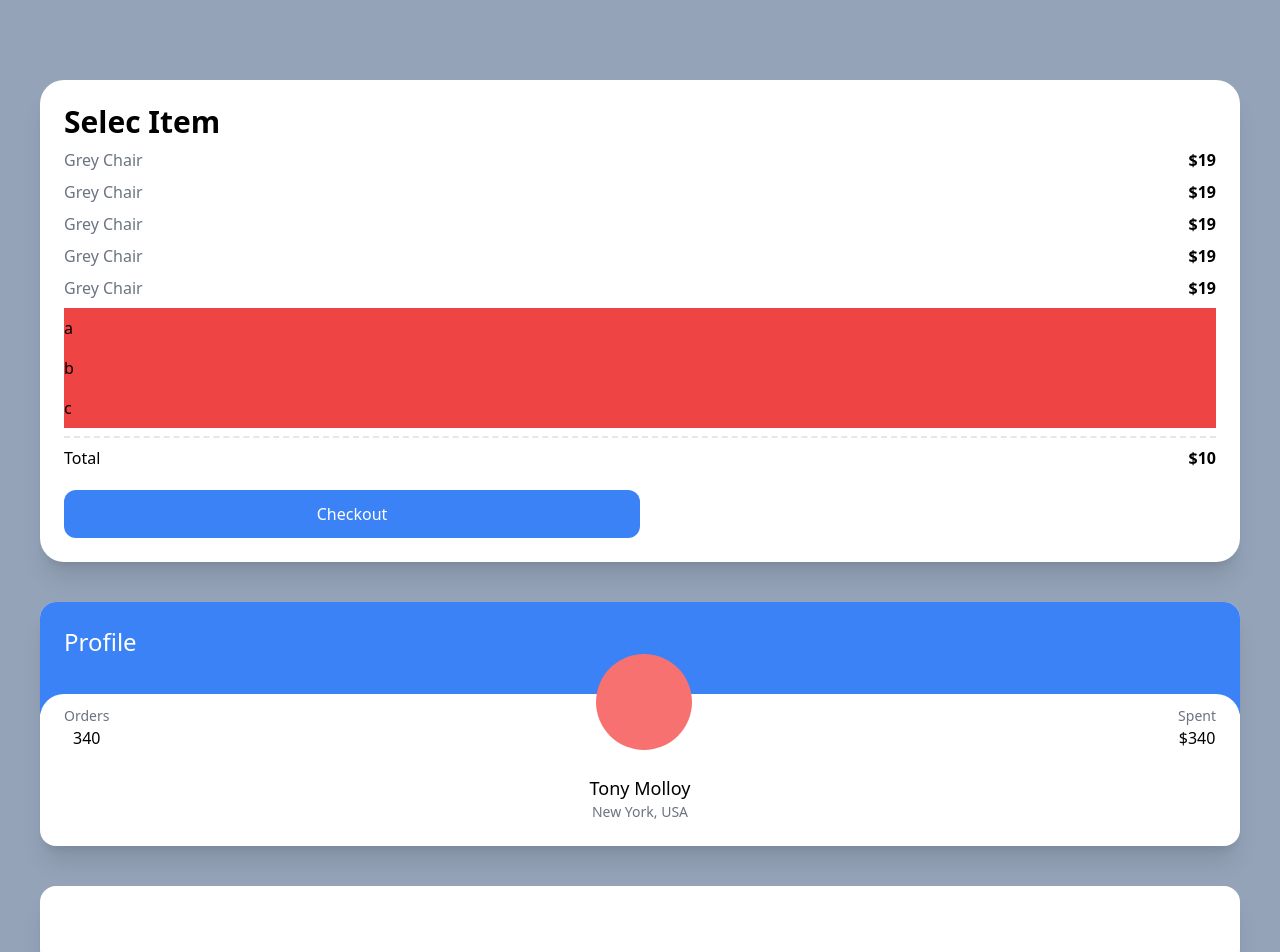
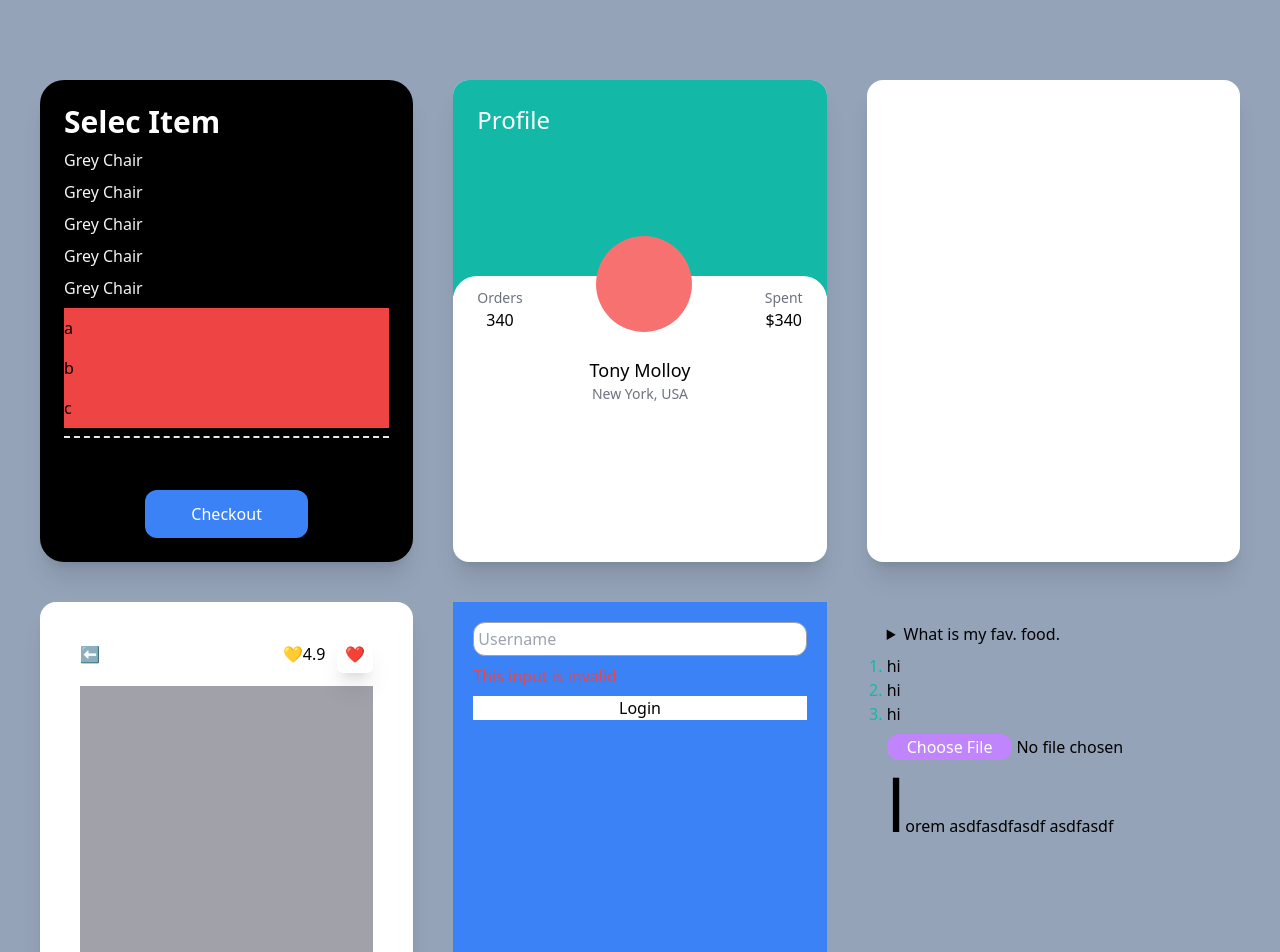
Before and after one commit to auddnjs2008/carrot_market, a Next.js app: page / in a window 1280 px wide. Shown: the top 952 px of the page. Built offline with nearby package versions, Linux system fonts and the light colour scheme.

Commit message:
tailwand practice

```diff
--- a/pages/index.tsx
+++ b/pages/index.tsx
@@ -2,13 +2,17 @@ import type { NextPage } from "next";
 
 const Home: NextPage = () => {
   return (
-    <div className="bg-slate-400 py-20 px-10 grid gap-10 min-h-screen">
-      <div className="bg-white p-6 rounded-3xl shadow-xl">
-        <span className="font-semibold text-3xl">Selec Item</span>
+    <div className="bg-slate-400 dark xl:place-content-center py-20 px-10 grid gap-10 lg:grid-cols-2 xl:grid-cols-3 min-h-screen">
+      <div className="bg-white  dark:bg-black flex flex-col justify-between sm:hover:bg-pink-500 sm:bg-red-400 md:bg-teal-400 lg:bg-indigo-400 xl:bg-yellow-400  2xl:bg-pink-500 p-6 rounded-3xl shadow-xl">
+        <span className="font-semibold dark:text-white text-3xl">
+          Selec Item
+        </span>
         <ul>
           {[1, 2, 3, 4, 5].map((i) => (
             <div key={i} className="flex justify-between my-2 ">
-              <span className="text-gray-500">Grey Chair</span>
+              <span className="text-gray-500 dark:text-gray-100">
+                Grey Chair
+              </span>
               <span className="font-semibold">$19</span>
             </div>
           ))}
@@ -30,7 +34,7 @@ const Home: NextPage = () => {
         </button>
       </div>
       <div className="bg-white  overflow-hidden  rounded-2xl shadow-xl group">
-        <div className="bg-blue-500 p-6 pb-14">
+        <div className="portrait:bg-indigo-500 landscape:bg-teal-500 p-6 pb-14 xl:pb-40">
           <span className="text-white text-2xl">Profile</span>
         </div>
         <div className="rounded-3xl p-6  bg-white relative -top-5">
@@ -54,7 +58,7 @@ const Home: NextPage = () => {
         </div>
       </div>
       <div className="bg-white p-10 rounded-2xl shadow-xl"></div>
-      <div className="bg-white p-10 rounded-2xl shadow-xl">
+      <div className="bg-white p-10 rounded-2xl shadow-xl lg:col-span-2 xl:col-span-1    ">
         <div className="flex mb-5 justify-between items-center">
           <span>⬅</span>
           <div className="space-x-3">
@@ -106,6 +110,25 @@ const Home: NextPage = () => {
         </span>
         <input type="submit" value="Login" className="bg-white" />
       </form>
+
+      <div className="flex flex-col space-y-2 p-5">
+        <details className="select-none open:text-white open:bg-indigo-500">
+          <summary className=" cursor-pointer">What is my fav. food.</summary>
+          <span>김치</span>
+        </details>
+        <ul className="list-decimal marker:text-teal-500">
+          <li>hi</li>
+          <li>hi</li>
+          <li>hi</li>
+        </ul>
+        <input
+          type="file"
+          className="file:cursor-pointer file:hover:text-purple-400 file:hover:bg-white file:hover:border-purple-400 file:hover:border file:transiion-colors file:border-0 file:rounded-xl file:px-5 file:text-white file:bg-purple-400"
+        />
+        <p className="first-letter:text-7xl first-letter:hover:text-purple-400">
+          lorem asdfasdfasdf asdfasdf
+        </p>
+      </div>
     </div>
   );
 };
--- a/tailwind.config.js
+++ b/tailwind.config.js
@@ -6,5 +6,6 @@ module.exports = {
   theme: {
     extend: {},
   },
+  darkMode: "class", //"media" : 브라우저 속성을 따라간다
   plugins: [],
 };
```
